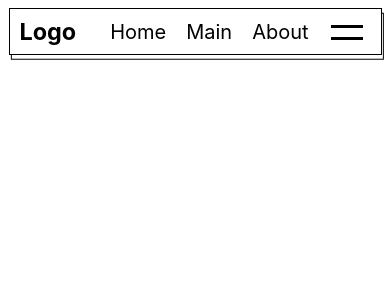
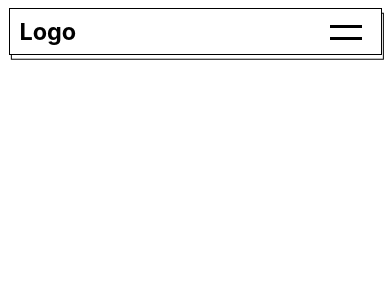
Before and after one commit to faroukchebaiki/personnal_blog, a React (Create React App) app: page / in a window 390 px wide. Shown: the top 300 px of the page. Built offline with nearby package versions, Linux system fonts and the light colour scheme; the HTML template or start-up script is replaced by a standard one.

Commit message:
adding some animation 1

```diff
--- a/src/Components/Top.js
+++ b/src/Components/Top.js
@@ -10,15 +10,26 @@ export default function Top() {
         <header className="">
             <nav className="nav ontop">
                 <a href='#A'><h3 className="">Logo</h3></a>
-                <div>
-                    <ul className="buttons">
+                <div >
+                    <ul className="buttons ${className}">
                         <li><a href="#A">Home</a></li>
                         <li><a href="#b">Main</a></li>
                         <li><a href="#c">About</a></li>
                     </ul>
                 </div>
                 <div className="burger">
-                    <Hamburger toggled={isOpen} toggle={setOpen} />
+                    <Hamburger
+                        toggled={isOpen}
+                        toggle={setOpen}
+                        onToggle={toggled=> {
+                            let className = 'buttons';
+                            if (toggled) {
+                            className += ' slideIn';
+                            } else {
+                            // close a menu
+                            }
+                            }}
+                    />
                 </div>
             </nav>
             <div className="nav onbottom"></div>
--- a/src/index.css
+++ b/src/index.css
@@ -22,10 +22,44 @@ code {
 }
 
 @media screen and (max-width: 600px) {
+  .nav{
+    width: 95vw;
+  }
   .burger{
     display: block;
+    z-index: 2;
   }
-  .buttons{
+  .nav ul{
+    display: flex;
+    flex-direction: column;
+    align-items: center;
+    justify-content: center;
+    position: fixed;
+    width: 100vw;
+    height: 100vh;
+    background-color: white;
+    z-index: 1;
+    top: 0;
+    left: 0;
+    transform: translateY(-100%);
 
   }
+  .slideIn{
+    transition: transform 0.5s ease-in;
+    transform: translateY(0%);
+  }
+  @keyframes sladein {
+    0% {
+      opacity: 0;
+      transform: translateY(-100%);
+    }
+
+    100% {
+      opacity: 1;
+      transform: translateY(0);
+    }
+  }
+  .nav ul li{
+    margin: 0.5em 0;
+  }
 }
```
